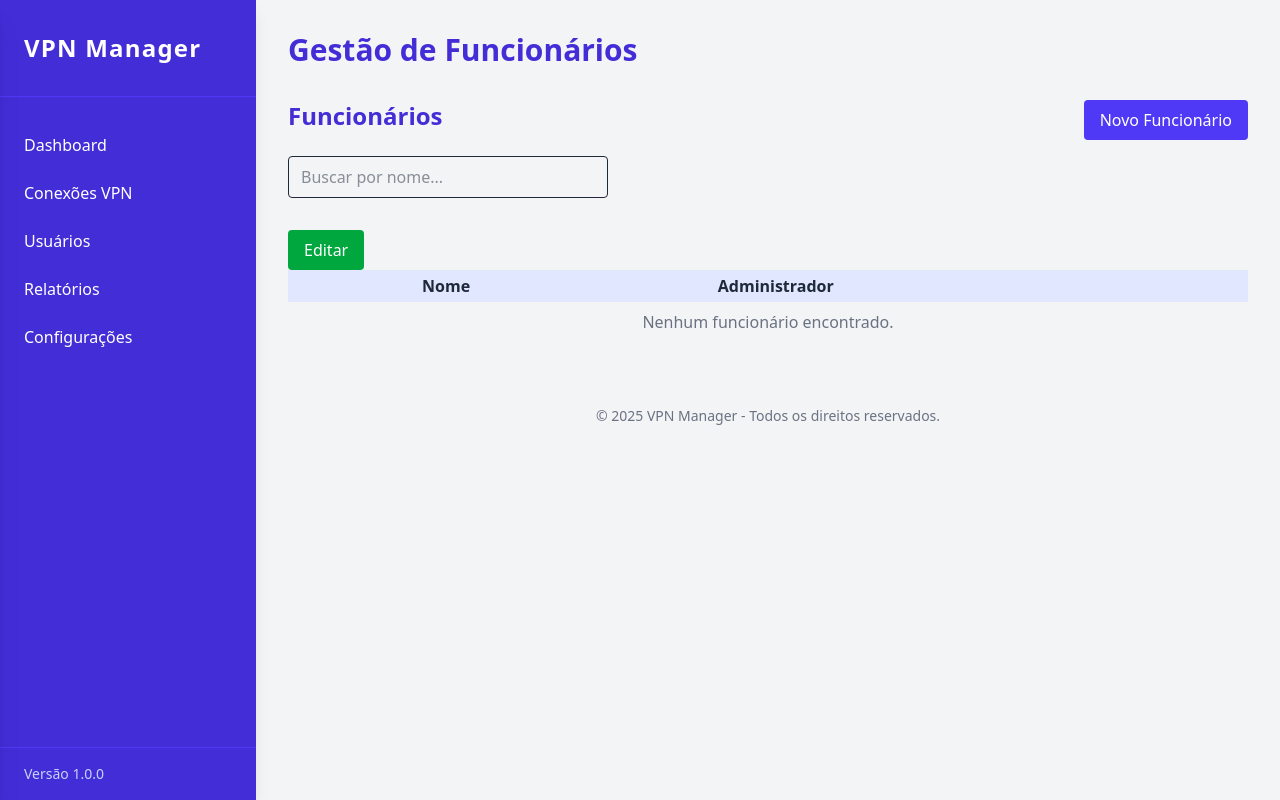
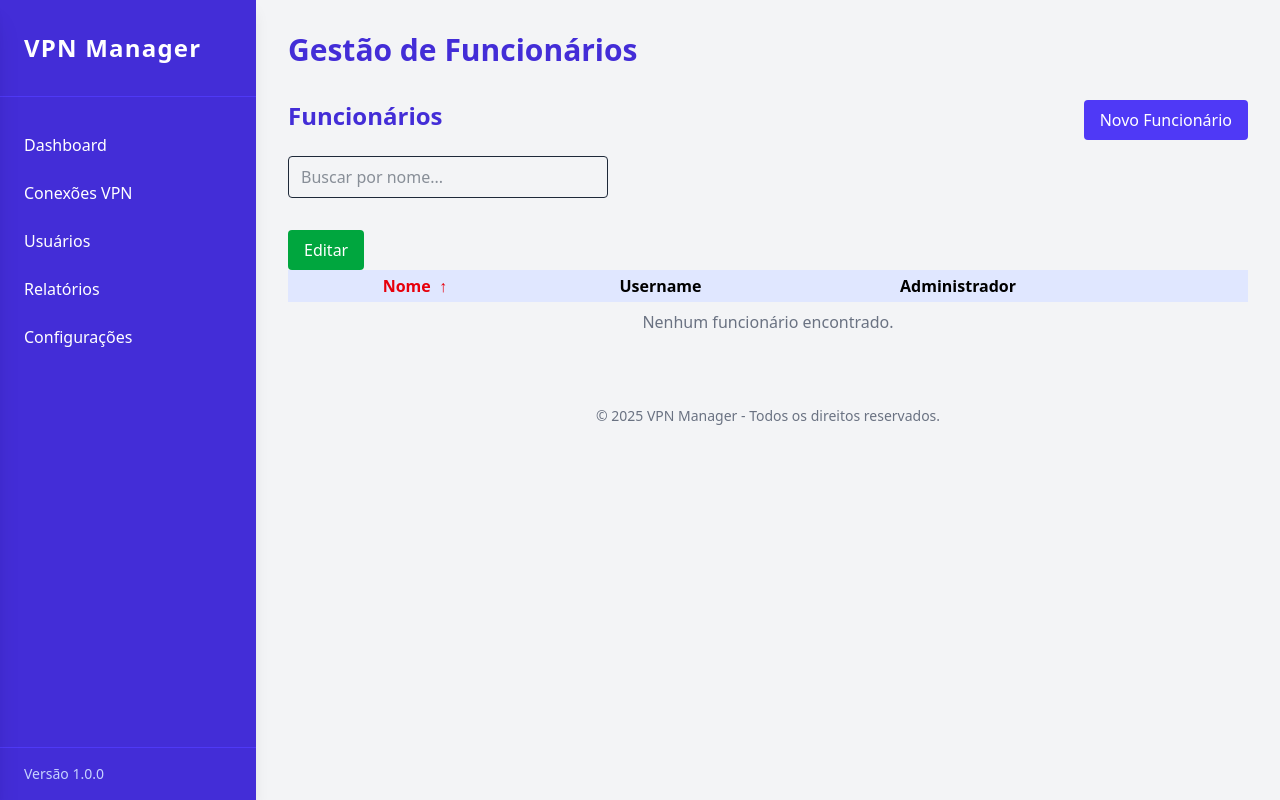
Before and after one commit to eljuanreis/AccessHUB-Vpn, a PHP site: template VpnHub/src/Resources/Views/panel/admin_users.html.twig in a window 1280 px wide. Run offline with PHP 8.4, Linux system fonts and the light colour scheme; the template is opened without the code that fills it: most values are stand-ins (such as "Sample title", 1, 10 or a date in 2020); some libraries are stand-ins or nearby versions.

Commit message:
Ordenação

```diff
--- a/VpnHub/src/Resources/Views/panel/admin_users.html.twig
+++ b/VpnHub/src/Resources/Views/panel/admin_users.html.twig
@@ -27,12 +27,43 @@
   <div class="mt-4 space-x-2">
     <button id="editarBtn" type="button" class="bg-green-600 text-white rounded hover:bg-green-700 px-4 py-2">Editar</button>
   </div>
+
   <table class="min-w-full border-collapse w-full">
     <thead class="bg-indigo-100">
       <tr>
         <th class="text-left px-4 py-1"></th>
-        <th class="text-left px-4 py-1">Nome</th>
-        <th class="text-left px-4 py-1">Administrador</th>
+
+        {% set currentOrder = currentOrder|default('name') %}
+        {% set currentDirection = currentDirection|default('asc') %}
+        {% set baseParams = '' %}
+        {% if searchTerm %}{% set baseParams = baseParams ~ '&username=' ~ searchTerm %}{% endif %}
+        {% if users.page %}{% set baseParams = baseParams ~ '&page=' ~ users.page %}{% endif %}
+
+        {% set columns = {
+          'name': 'Nome',
+          'username': 'Username',
+          'isAdmin': 'Administrador'
+        } %}
+
+        {% for col, label in columns %}
+          {% set isCurrent = (currentOrder == col) %}
+          {% set newDirection = isCurrent and currentDirection == 'asc' ? 'desc' : 'asc' %}
+          <th class="text-left px-4 py-1">
+            <a href="?orderBy={{ col }}&direction={{ newDirection }}{{ baseParams }}"
+               class="hover:underline {{ isCurrent ? 'text-red-600 font-semibold' : 'text-black' }}">
+              {{ label }}
+              {% if isCurrent %}
+                <span class="ml-1">
+                  {% if currentDirection == 'asc' %}
+                    &uarr;
+                  {% else %}
+                    &darr;
+                  {% endif %}
+                </span>
+              {% endif %}
+            </a>
+          </th>
+        {% endfor %}
       </tr>
     </thead>
     <tbody>
@@ -41,6 +72,7 @@
         <td class="px-4 py-2">
           <input type="checkbox" name="select_user[]" value="{{ user.id }}" data-username="{{ user.username }}">
         </td>
+        <td class="px-4 py-2">{{ user.name }}</td>
         <td class="px-4 py-2">{{ user.username }}</td>
         <td class="px-4 py-2">
           {{ user.isAdmin ? 'Sim' : 'Não' }}
@@ -48,7 +80,7 @@
       </tr>
       {% else %}
       <tr>
-        <td colspan="3" class="px-4 py-2 text-center text-gray-500">Nenhum funcionário encontrado.</td>
+        <td colspan="4" class="px-4 py-2 text-center text-gray-500">Nenhum funcionário encontrado.</td>
       </tr>
       {% endfor %}
     </tbody>
@@ -57,8 +89,9 @@
 
 {% if users.pages > 1 %}
 <nav class="mt-4 flex justify-center space-x-2">
+  {% set directionParam = currentDirection|default('asc')|trim %}
   {% if users.page > 1 %}
-    <a href="?page={{ users.page - 1 }}&username={{ searchTerm }}" class="px-3 py-1 bg-indigo-600 text-white rounded hover:bg-indigo-700">&laquo; Anterior</a>
+    <a href="?page={{ users.page - 1 }}&username={{ searchTerm }}&orderBy={{ currentOrder }}&direction={{ directionParam }}" class="px-3 py-1 bg-indigo-600 text-white rounded hover:bg-indigo-700">&laquo; Anterior</a>
   {% else %}
     <span class="px-3 py-1 bg-gray-300 text-gray-600 rounded cursor-not-allowed">&laquo; Anterior</span>
   {% endif %}
@@ -67,12 +100,12 @@
     {% if i == users.page %}
       <span class="px-3 py-1 bg-indigo-700 text-white rounded font-bold">{{ i }}</span>
     {% else %}
-      <a href="?page={{ i }}&username={{ searchTerm }}" class="px-3 py-1 bg-indigo-200 text-indigo-700 rounded hover:bg-indigo-300">{{ i }}</a>
+      <a href="?page={{ i }}&username={{ searchTerm }}&orderBy={{ currentOrder }}&direction={{ directionParam }}" class="px-3 py-1 bg-indigo-200 text-indigo-700 rounded hover:bg-indigo-300">{{ i }}</a>
     {% endif %}
   {% endfor %}
 
   {% if users.page < users.pages %}
-    <a href="?page={{ users.page + 1 }}&username={{ searchTerm }}" class="px-3 py-1 bg-indigo-600 text-white rounded hover:bg-indigo-700">Próxima &raquo;</a>
+    <a href="?page={{ users.page + 1 }}&username={{ searchTerm }}&orderBy={{ currentOrder }}&direction={{ directionParam }}" class="px-3 py-1 bg-indigo-600 text-white rounded hover:bg-indigo-700">Próxima &raquo;</a>
   {% else %}
     <span class="px-3 py-1 bg-gray-300 text-gray-600 rounded cursor-not-allowed">Próxima &raquo;</span>
   {% endif %}
@@ -203,7 +236,6 @@
         body: JSON.stringify({ userIds: selectedIds })
       })
       .then(response => {
-        console.log(response);
         if (response.ok) {
           actionFeedback.textContent = '✅ Ação realizada com sucesso! A página será recarregada';
           actionFeedback.classList.remove('text-red-500');
--- a/VpnHub/src/Services/UserService.php
+++ b/VpnHub/src/Services/UserService.php
@@ -17,7 +17,7 @@ class UserService
     public function list(Request $request)
     {
         $webQueryBuilder = new WebQueryBuilder(User::class);
-        $webQueryBuilder->orderBy('username');
+        $webQueryBuilder->orderBy($request->input('orderBy', 'name'), $request->input('direction', 'asc'));
         $webQueryBuilder->page($request->input('page', 1));
 
         if ($request->input('username')) {
```
Also changed, not shown: VpnHub/src/Controllers/AdminUserController.php (+8 -2 lines), VpnHub/src/Resources/Views/panel/admin_user_create.html.twig (deleted, +0 -14 lines).
